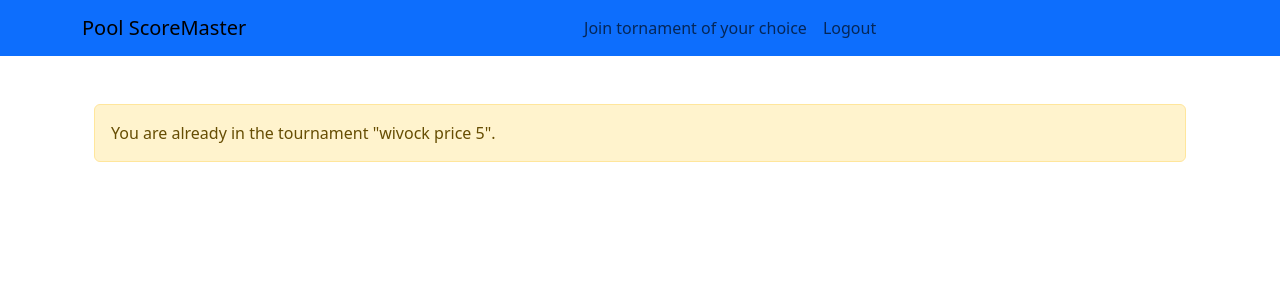
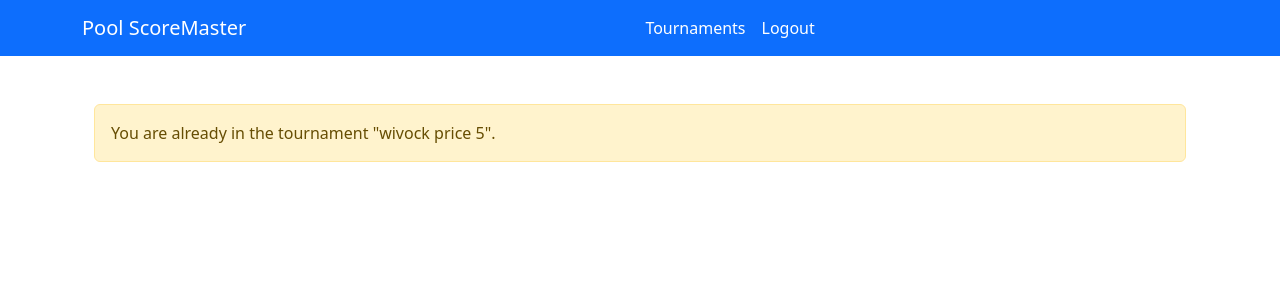
Before and after one commit to pazinstar/Pool-ScoreMaster, a Django app: page /join/1/ in a window 1280 px wide. Shown: the top 300 px of the page. Run offline with Django 5.2, Linux system fonts and the light colour scheme; a user stored in the database is signed in; data comes from the database, SQL or seed files in the repository.

Commit message:
Update base.html

```diff
--- a/pool_tournament/pool_game/templates/base.html
+++ b/pool_tournament/pool_game/templates/base.html
@@ -13,6 +13,13 @@
         .navbar-nav {
             margin: auto;
         }
+
+        .navbar-brand,
+        .navbar-nav .nav-link {
+            color: white; /* Set text color to white */
+        }
+
+
     </style>
 </head>
 <body>
@@ -22,7 +29,7 @@
             {% if user.is_authenticated %}
 <ul class="navbar-nav">
     <li class="nav-item">
-        <a class="nav-link" href="{% url 'tournament_list' %}">Join tornament of your choice</a>
+        <a class="nav-link" href="{% url 'tournament_list' %}">Tournaments</a>
     </li>
     <li class="nav-item">
         <a class="nav-link" href="{% url 'logout' %}">Logout</a>
```
